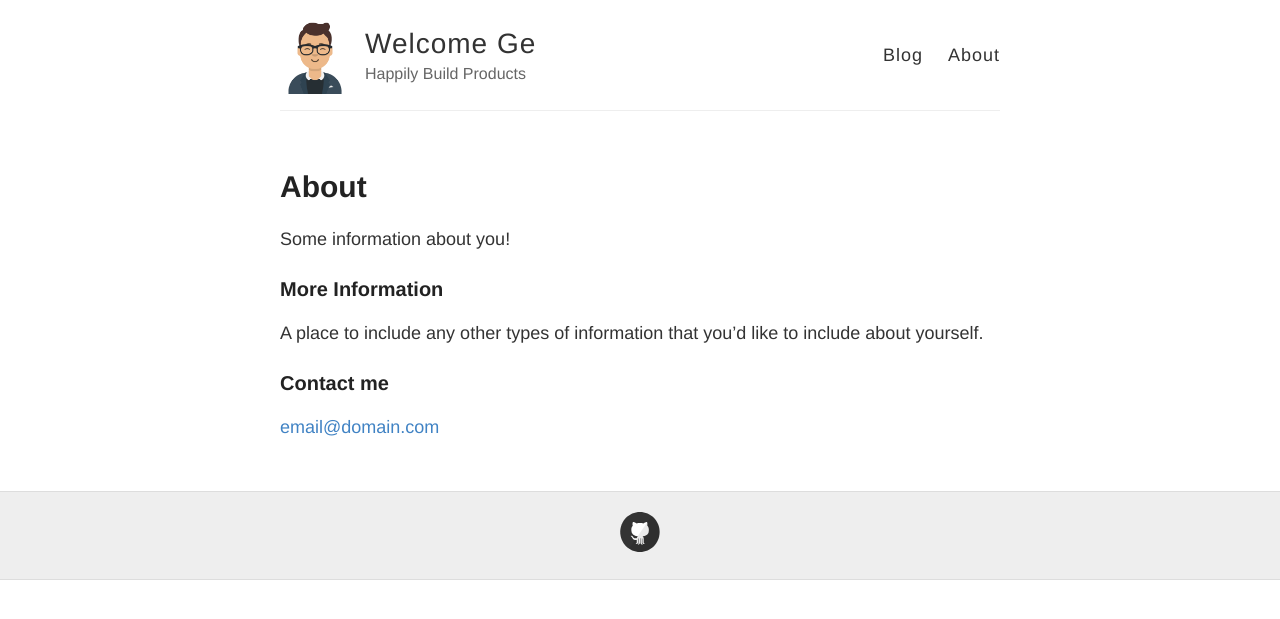
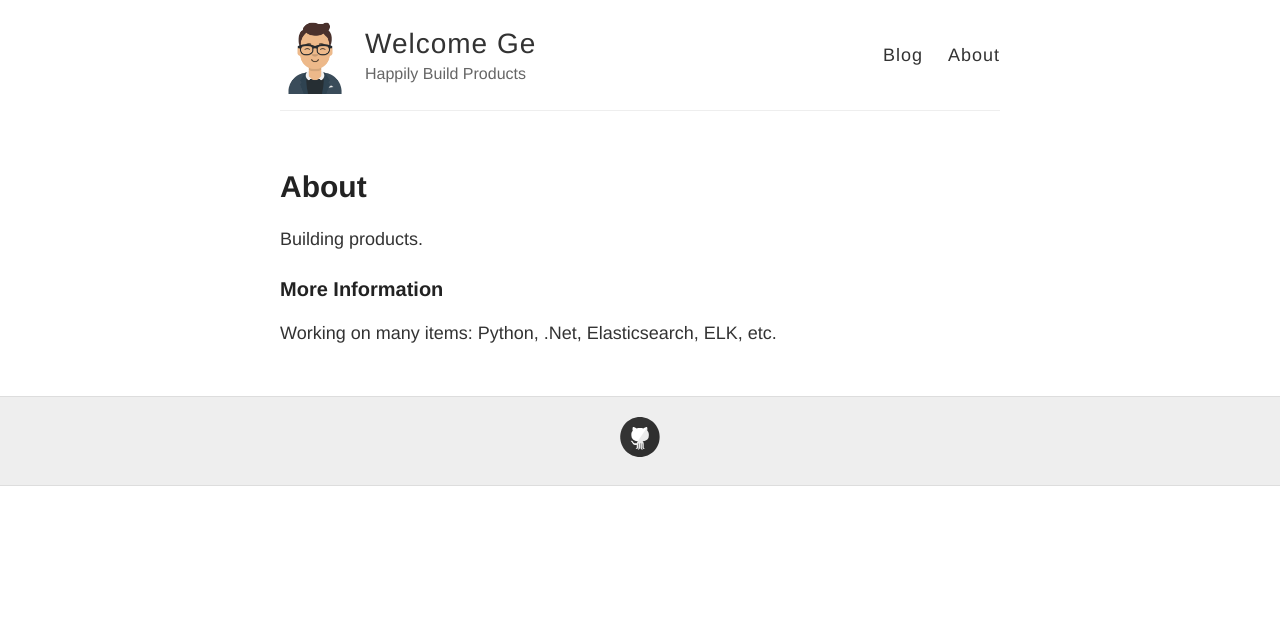
Before and after one commit to welcomege/welcomege.github.io, a Jekyll site: the page built from about.md, in a window 1280 px wide. Shown: the top 619 px of the page. Built offline with Jekyll 4.4.1, drawn with Linux system fonts in a browser that asks for light colours.

```diff
--- a/about.md
+++ b/about.md
@@ -4,12 +4,8 @@ title: About
 permalink: /about/
 ---
 
-Some information about you!
+Building products.
 
 ### More Information
 
-A place to include any other types of information that you'd like to include about yourself.
-
-### Contact me
-
-[email@domain.com](mailto:email@domain.com)
+Working on many items: Python, .Net, Elasticsearch, ELK, etc.
```
Also changed, not shown: 404.md (+1 -1 lines), _posts/2017-7-20-Numpy.md (+5 -0 lines).
